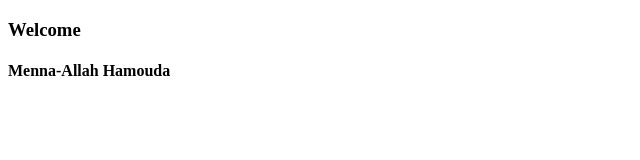
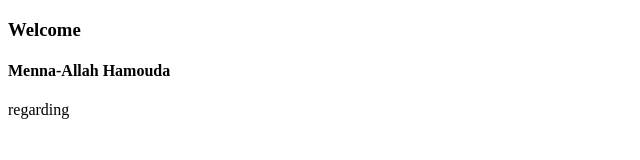
Before and after one commit to menna-ham/TaskCloud, a plain HTML site: page index.html in a window 1280 px wide. Shown: the full height of the page, 0-640 px from the left. Drawn offline with Linux system fonts and the light colour scheme.

Commit message:
adding regards

```diff
--- a/index.html
+++ b/index.html
@@ -9,6 +9,7 @@
 <body>
     <h3> Welcome </h3>
     <h4> Menna-Allah Hamouda </h4>
+    <p> regarding</p>
 
 </body>
 </html>
```
